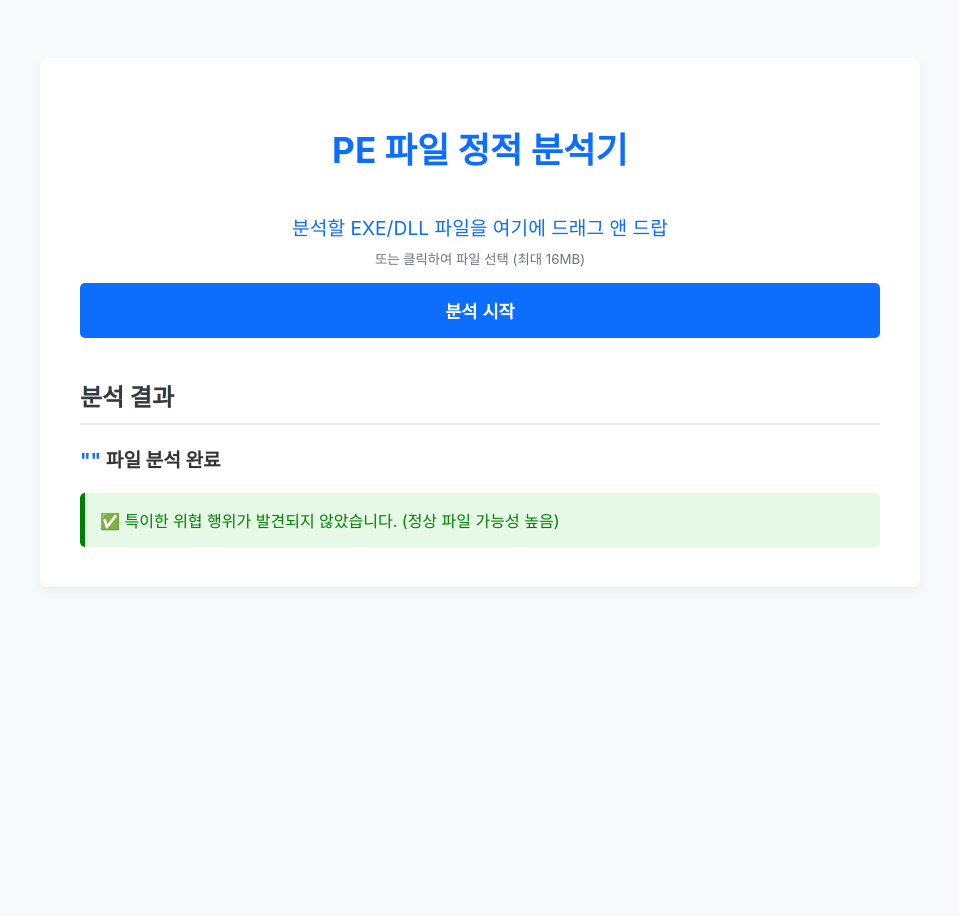
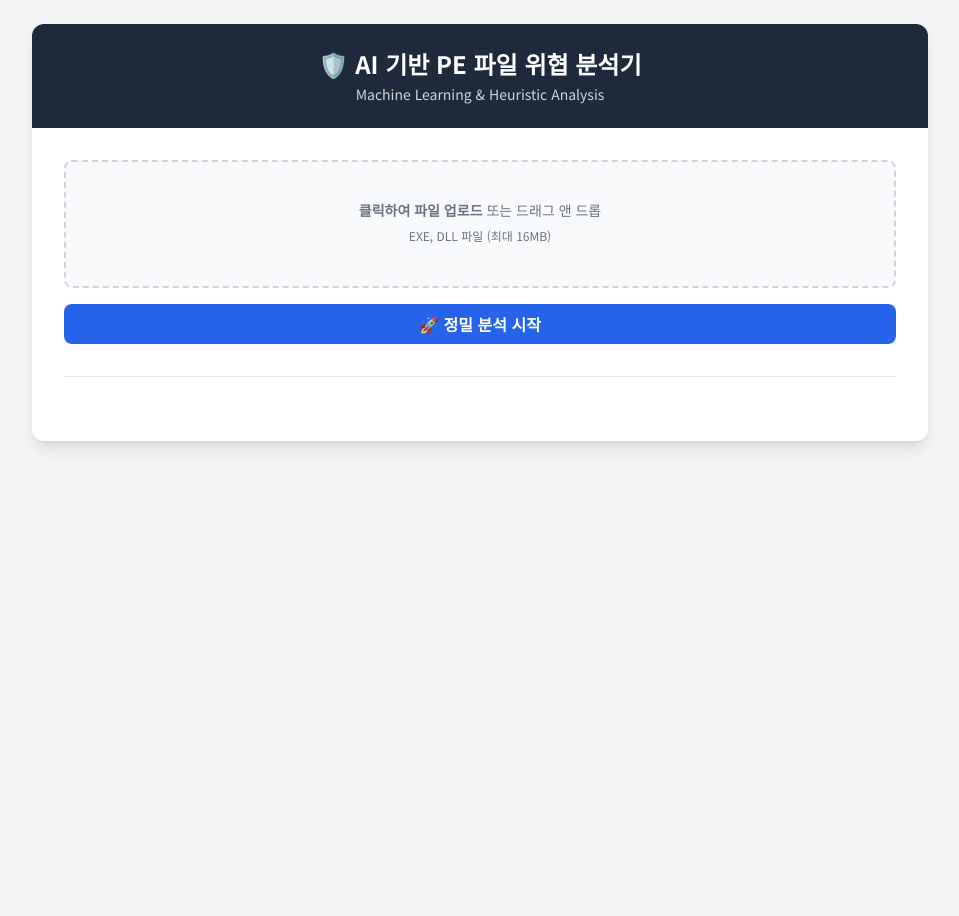
Before and after one commit to cbnuLeehyunwoo/PE_File_Analyzer, a Flask app: page / in a window 1280 px wide. Shown: the whole page, without its empty margins (160-1119 px from the left). After the commit the page ends 448 px from the top, so only its background shows below. Run offline with Flask 3, Linux system fonts and the light colour scheme; some libraries are stand-ins or nearby versions.

Commit message:
style: 수정된 analyzer 코드에 따른 UI/UX 수정

```diff
--- a/templates/index.html
+++ b/templates/index.html
@@ -2,159 +2,132 @@
 <html lang="ko">
 <head>
     <meta charset="UTF-8">
-    <title>PE 파일 정적 분석기</title>
+    <meta name="viewport" content="width=device-width, initial-scale=1.0">
+    <title>PE 악성코드 정밀 분석기</title>
+    <!-- Tailwind CSS (디자인용) -->
+    <script src="https://cdn.tailwindcss.com"></script>
     <style>
-        /* CSS는 수정할 필요가 없으므로 그대로 둡니다. */
-        body {
-            font-family: -apple-system, BlinkMacSystemFont, 'Segoe UI', Roboto, 'Helvetica Neue', Arial, sans-serif;
-            background-color: #f8f9fa;
-            color: #333;
-            display: flex;
-            justify-content: center;
-            align-items: flex-start;
-            padding: 50px 20px;
-            min-height: 100vh;
-        }
-        .container {
-            background: #fff;
-            border-radius: 8px;
-            box-shadow: 0 4px 12px rgba(0,0,0,0.05);
-            padding: 40px;
-            width: 100%;
-            max-width: 800px;
-        }
-        h1 {
-            text-align: center;
-            color: #0d6efd;
-            font-size: 2.2em;
-            margin-bottom: 40px;
-        }
-        .drop-zone {
-            border: none;
-            padding: 30px 0;
-            text-align: center;
-            cursor: pointer;
-            transition: background-color 0.2s ease;
-            margin-bottom: 20px;
-            border-radius: 8px;
-        }
-        .drop-zone.drag-over { background-color: #f0f6ff; }
-        .drop-zone p { margin: 0; font-size: 1.2em; color: #0d6efd; }
-        .drop-zone small { margin-top: 8px; display: block; color: #6c757d; }
-        #file-upload { display: none; }
-        .btn {
-            background: #0d6efd;
-            color: #fff;
-            padding: 15px 20px;
-            border: none;
-            border-radius: 5px;
-            cursor: pointer;
-            font-size: 1.1em;
-            width: 100%;
-            font-weight: bold;
-            transition: background 0.3s;
-        }
-        .btn:hover { background: #0b5ed7; }
-        #results { margin-top: 40px; text-align: left; }
-        #results h2 { border-bottom: 2px solid #eee; padding-bottom: 10px; font-size: 1.5em; color: #343a40;}
-        .report-header { font-size: 1.2em; font-weight: bold; margin: 20px 0; }
-        .report-header .filename { color: #0d6efd; }
-        .no-threat { color: #008000; background: #e6f9e6; border-left: 5px solid #008000; padding: 15px; border-radius: 5px; }
-        .threat-card { border: 1px solid #ddd; border-radius: 8px; margin-bottom: 15px; background: #fafafa; }
-        .threat-card.High { border-left: 5px solid #d90429; }
-        .threat-card.Medium { border-left: 5px solid #fca311; }
-        .threat-card.Low { border-left: 5px solid #00b4d8; }
-        .threat-header { padding: 15px; background: #f1f1f1; border-bottom: 1px solid #ddd; border-radius: 8px 8px 0 0; display: flex; justify-content: space-between; align-items: center; }
-        .threat-header strong { font-size: 1.2em; }
-        .threat-header .danger-tag { font-weight: bold; font-size: 0.9em; padding: 4px 12px; border-radius: 20px; color: #fff;}
-        .threat-header .danger-tag.High { background-color: #d90429; }
-        .threat-header .danger-tag.Medium { background-color: #fca311; color: #333; }
-        .threat-header .danger-tag.Low { background-color: #00b4d8; }
-        .threat-body { padding: 15px; }
-        .threat-body p { margin: 10px 0; }
-        .threat-body .label { font-weight: bold; color: #555; }
-        .threat-body code { background: #eee; padding: 2px 5px; border-radius: 3px; color: #c7254e; word-break: break-all; }
+        @import url('https://fonts.googleapis.com/css2?family=Noto+Sans+KR:wght@300;400;700&display=swap');
+        body { font-family: 'Noto Sans KR', sans-serif; }
     </style>
 </head>
-<body>
+<body class="bg-gray-100 min-h-screen p-6">
 
-    <div class="container">
-        <h1>PE 파일 정적 분석기</h1>
+    <div class="max-w-4xl mx-auto bg-white rounded-xl shadow-lg overflow-hidden">
+        <!-- 헤더 -->
+        <div class="bg-slate-800 p-6 text-white text-center">
+            <h1 class="text-2xl font-bold">🛡️ AI 기반 PE 파일 위협 분석기</h1>
+            <p class="text-sm opacity-80 mt-1">Machine Learning & Heuristic Analysis</p>
+        </div>
 
-        <!-- ▼▼▼ 바로 이 부분의 오타를 수정했습니다! ▼▼▼ -->
-        <form action="/analyze" method="POST" enctype="multipart/form-data" id="upload-form">
-            <label for="file-upload" class="drop-zone" id="drop-zone-label">
-                <p>분석할 EXE/DLL 파일을 여기에 드래그 앤 드랍</p>
-                <small>또는 클릭하여 파일 선택 (최대 16MB)</small>
-                <input type="file" name="file" id="file-upload" accept=".exe,.dll,.sys">
-                <p id="file-name" style="font-weight: bold; margin-top: 15px; color: #333;"></p>
-            </label>
-            <button type="submit" class="btn">분석 시작</button>
-        </form>
+        <!-- 메인 컨텐츠 -->
+        <div class="p-8">
+            <!-- 1. 업로드 폼 -->
+            <form action="/analyze" method="post" enctype="multipart/form-data" class="mb-8 border-b pb-8">
+                <div class="flex flex-col items-center justify-center w-full">
+                    <label for="dropzone-file" class="flex flex-col items-center justify-center w-full h-32 border-2 border-gray-300 border-dashed rounded-lg cursor-pointer bg-gray-50 hover:bg-gray-100">
+                        <div class="flex flex-col items-center justify-center pt-5 pb-6">
+                            <p class="mb-2 text-sm text-gray-500"><span class="font-semibold">클릭하여 파일 업로드</span> 또는 드래그 앤 드롭</p>
+                            <p class="text-xs text-gray-500">EXE, DLL 파일 (최대 16MB)</p>
+                        </div>
+                        <input id="dropzone-file" type="file" name="file" class="hidden" accept=".exe,.dll" required />
+                    </label>
+                    <button type="submit" class="mt-4 px-6 py-2 bg-blue-600 text-white font-bold rounded-lg hover:bg-blue-700 transition w-full">
+                        🚀 정밀 분석 시작
+                    </button>
+                </div>
+            </form>
 
-        <!-- 분석 결과 표시 HTML 구조는 그대로 사용 -->
-        {% if results is not none %}
-            <div id="results">
-                <h2>분석 결과</h2>
-                <p class="report-header"><span class="filename">"{{ filename }}"</span> 파일 분석 완료</p>
+            <!-- 2. 결과 리포트 (report가 있을 때만 표시) -->
+            {% if report %}
+            <div class="animate-fade-in-up">
+                <h2 class="text-xl font-bold mb-4 flex items-center">
+                    📂 분석 결과: <span class="text-blue-600 ml-2">{{ report.filename }}</span>
+                </h2>
 
-                {% if results|length == 0 %}
-                    <div class="no-threat">
-                        ✅ 특이한 위협 행위가 발견되지 않았습니다. (정상 파일 가능성 높음)
+                <!-- 2-1. 종합 판정 -->
+                <div class="grid grid-cols-1 md:grid-cols-2 gap-4 mb-6">
+                    <!-- 정적 분석 점수 -->
+                    <div class="bg-gray-50 p-4 rounded-lg border border-gray-200">
+                        <h3 class="font-bold text-gray-700 mb-2">📊 정적 분석 점수 (Risk Score)</h3>
+                        <div class="flex items-center">
+                            <div class="text-4xl font-extrabold mr-3
+                                {% if report.risk_score >= 80 %}text-red-600{% elif report.risk_score >= 40 %}text-orange-500{% else %}text-green-600{% endif %}">
+                                {{ report.risk_score }}
+                            </div>
+                            <span class="text-sm text-gray-500">/ 100점</span>
+                        </div>
+                        <p class="text-xs text-gray-400 mt-1">높을수록 패킹/난독화 가능성 높음</p>
                     </div>
-                {% else %}
-                    <p>🚨 총 <strong>{{ results|length }}</strong>개의 잠재적 위협 행위가 탐지되었습니다.</p>
 
-                    {% for threat in results %}
-                        <div class="threat-card {{ threat.danger }}">
-                            <div class="threat-header">
-                                <strong>{{ threat.name }}</strong>
-                                <span class="danger-tag {{ threat.danger }}">{{ threat.danger }}</span>
+                    <!-- AI ML 예측 -->
+                    <div class="bg-gray-50 p-4 rounded-lg border border-gray-200">
+                        <h3 class="font-bold text-gray-700 mb-2">🤖 AI(머신러닝) 예측</h3>
+                        {% if report.ml_probability != -1 %}
+                            <div class="flex items-center">
+                                <div class="text-4xl font-extrabold mr-3
+                                    {% if report.ml_probability >= 70 %}text-red-600{% elif report.ml_probability >= 40 %}text-orange-500{% else %}text-green-600{% endif %}">
+                                    {{ report.ml_probability }}%
+                                </div>
+                                <span class="text-sm text-gray-500">악성 확률</span>
                             </div>
-                            <div class="threat-body">
-                                <p><span class="label">설명:</span> {{ threat.description }}</p>
-                                {% if threat.apis %}
-                                <p><span class="label">근거 API:</span> <code>{{ threat.apis|join(', ') }}</code></p>
-                                {% endif %}
+                            <div class="text-xs text-gray-500 mt-1">
+                                엔트로피: {{ report.ml_features[0]|round(2) }} |
+                                API 수: {{ report.ml_features[2] }}개
                             </div>
-                        </div>
-                    {% endfor %}
+                        {% else %}
+                            <p class="text-gray-400">scikit-learn 모듈이 없어 비활성화됨</p>
+                        {% endif %}
+                    </div>
+                </div>
+
+                <!-- 2-2. 상세 탐지 내용 -->
+                <div class="mb-6">
+                    <h3 class="font-bold text-gray-800 border-l-4 border-red-500 pl-3 mb-3">🔍 상세 탐지 내역</h3>
+                    <ul class="space-y-2 text-sm">
+                        <!-- Risk Details -->
+                        {% for detail in report.risk_details %}
+                            <li class="flex items-start text-orange-700 bg-orange-50 p-2 rounded">
+                                <span class="mr-2">⚠️</span> {{ detail }}
+                            </li>
+                        {% endfor %}
+
+                        <!-- Threats (Rules) -->
+                        {% for threat in report.threats %}
+                            <li class="flex items-start text-red-700 bg-red-50 p-2 rounded">
+                                <span class="mr-2">🚨</span>
+                                <div>
+                                    <span class="font-bold">[{{ threat.name }}]</span> {{ threat.description }}
+                                    <br><span class="text-xs text-gray-500">관련 API: {{ ', '.join(threat.apis) }}</span>
+                                </div>
+                            </li>
+                        {% endfor %}
+
+                        {% if not report.risk_details and not report.threats %}
+                            <li class="text-green-600 bg-green-50 p-2 rounded">✅ 특이한 위협 요소가 발견되지 않았습니다.</li>
+                        {% endif %}
+                    </ul>
+                </div>
+
+                {% if report.error %}
+                <div class="bg-red-100 text-red-700 p-4 rounded-lg">
+                    ❌ 오류 발생: {{ report.error }}
+                </div>
                 {% endif %}
+
             </div>
-        {% endif %}
+            {% endif %}
+        </div>
     </div>
 
-    <!-- JavaScript 부분은 수정할 필요 없습니다. -->
     <script>
-        const dropZone = document.getElementById('drop-zone-label');
-        const fileInput = document.getElementById('file-upload');
-        const fileNameDisplay = document.getElementById('file-name');
-        const dropZoneText = dropZone.querySelector('p');
-        const originalText = dropZoneText.textContent;
-
-        dropZone.addEventListener('click', () => fileInput.click());
-
-        fileInput.addEventListener('change', () => {
-            if (fileInput.files.length > 0) {
-                fileNameDisplay.textContent = `선택된 파일: ${fileInput.files[0].name}`;
+        // 파일 선택 시 이름 표시 스크립트
+        const fileInput = document.getElementById('dropzone-file');
+        fileInput.addEventListener('change', function(e) {
+            if(e.target.files.length > 0) {
+                document.querySelector('.font-semibold').textContent = "선택됨: " + e.target.files[0].name;
             }
         });
-
-        function preventDefaults(e) { e.preventDefault(); e.stopPropagation(); }
-        ['dragenter', 'dragover', 'dragleave', 'drop'].forEach(eventName => {
-            dropZone.addEventListener(eventName, preventDefaults, false);
-        });
-        ['dragenter', 'dragover'].forEach(eventName => {
-            dropZone.addEventListener(eventName, () => dropZone.classList.add('drag-over'), false);
-        });
-        ['dragleave', 'drop'].forEach(eventName => {
-            dropZone.addEventListener(eventName, () => dropZone.classList.remove('drag-over'), false);
-        });
-        dropZone.addEventListener('drop', (e) => {
-            fileInput.files = e.dataTransfer.files;
-            fileNameDisplay.textContent = `선택된 파일: ${fileInput.files[0].name}`;
-        }, false);
     </script>
-
 </body>
 </html>
```
